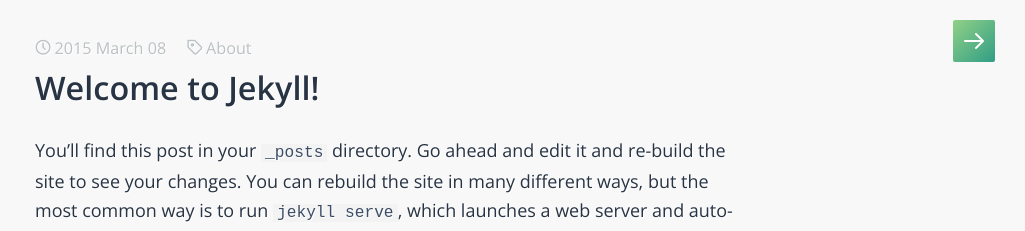
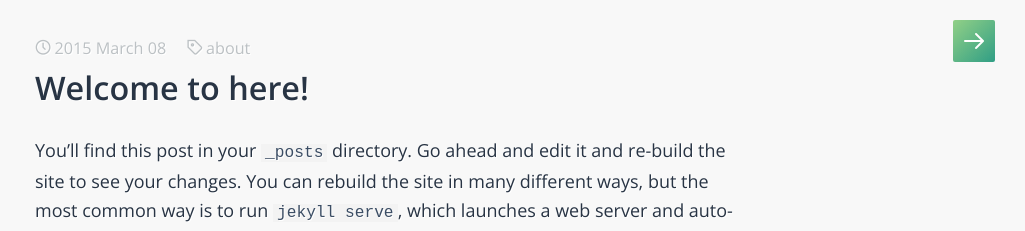
Before and after one commit to mind2you/mind2you.github.io, a Jekyll site: the page built from _posts/2015-03-08-welcome.markdown, in a window 1280 px wide. Shown: the top 231 px of the page, without its empty margins (255-1280 px from the left). Built offline with Jekyll 4.4.1, drawn with Linux system fonts in a browser that asks for light colours; some web fonts are replaced.

Commit message:
m
Signed-off-by: mind2you <mind2you@aliyun.com>

```diff
--- a/_config.yml
+++ b/_config.yml
@@ -9,8 +9,7 @@
 
 # Sidebar filter
 # Choose 'tag' or 'category' as filter in sidebar.
-filter: 'tag'
-tags: [About, Document]
+filter: 'category'
 
 
 # Social account
--- a/_posts/2015-03-08-welcome.markdown
+++ b/_posts/2015-03-08-welcome.markdown
@@ -1,9 +1,9 @@
 ---
 layout: post
-title:  "Welcome to Jekyll!"
+title:  "Welcome to here!"
 date:   2015-03-08 22:21:49
-categories: About
-tags: About
+categories: [About]
+tags: [about]
 ---
 You’ll find this post in your `_posts` directory. Go ahead and edit it and re-build the site to see your changes. You can rebuild the site in many different ways, but the most common way is to run `jekyll serve`, which launches a web server and auto-regenerates your site when a file is updated.
 
--- a/_posts/2015-03-08-开发前写一份文档.markdown
+++ b/_posts/2015-03-08-开发前写一份文档.markdown
@@ -2,8 +2,8 @@
 layout: post
 title:  "开发前写一份文档"
 date:   2015-03-08 22:21:49
-categories: Docs
-tags: Document
+categories: [Docs]
+tags: [Document]
 ---
 优秀的程序员应该学会开发前写一份文档
 
```
